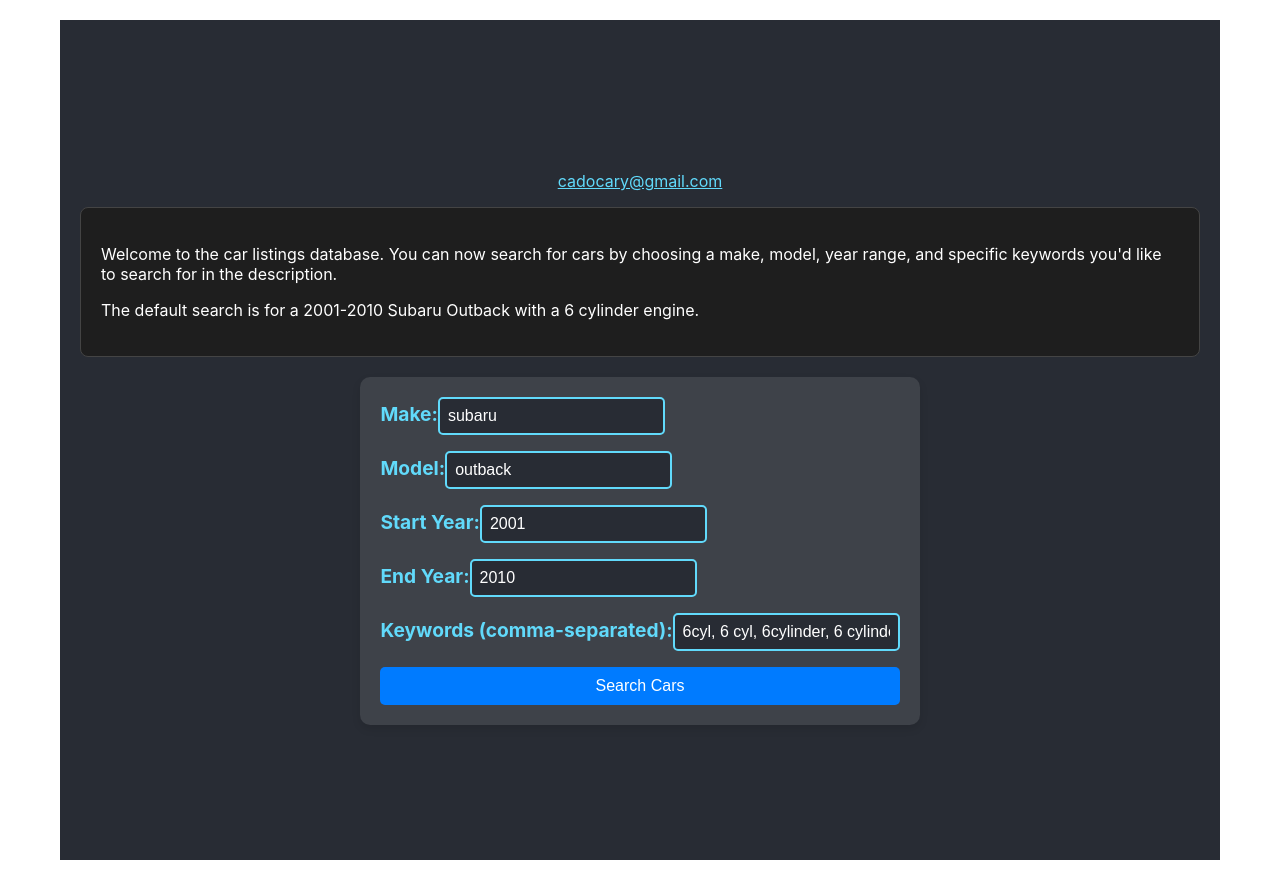
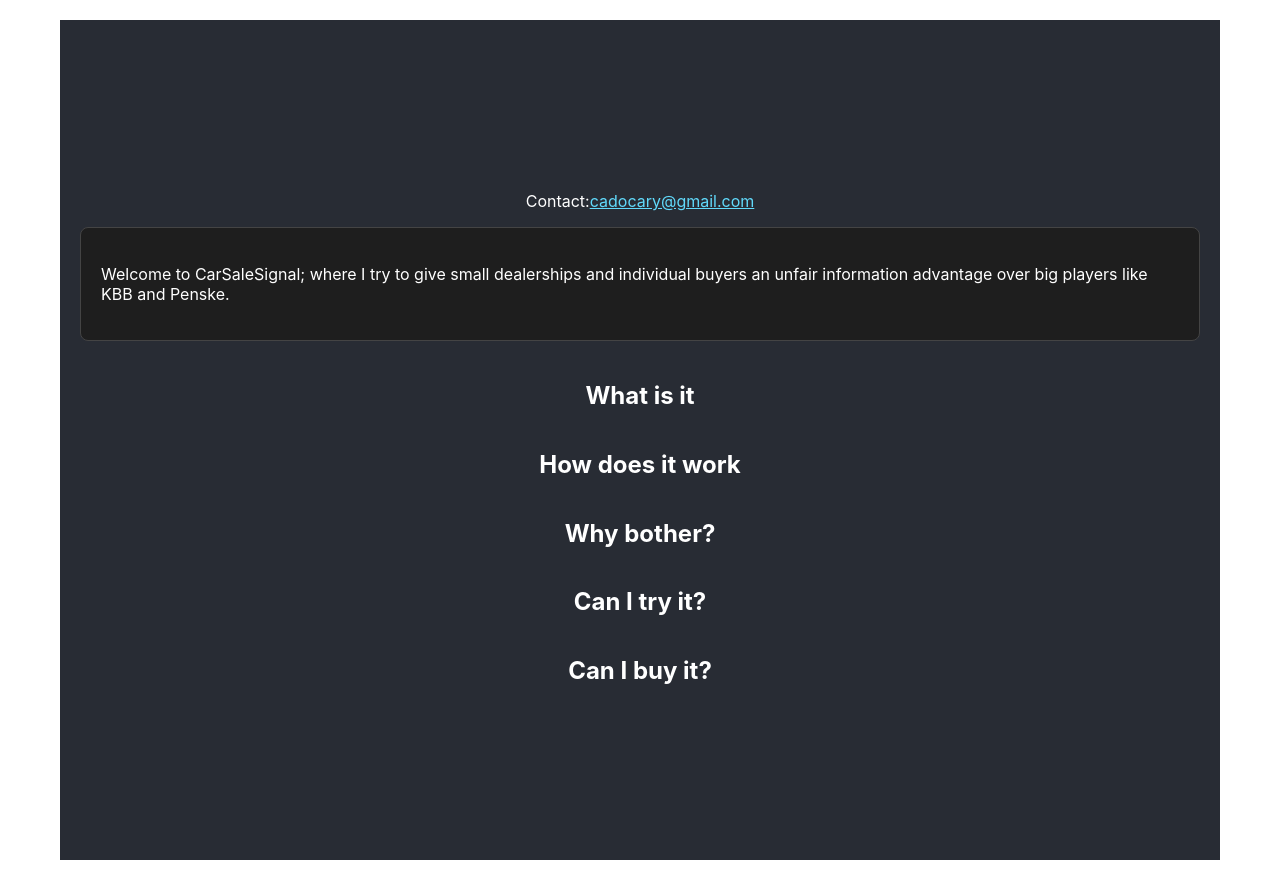
Before and after one commit to mckinlde/wheelswatcher, a React (Create React App) app in the folder wheelswatcher/: page / in a window 1280 px wide. Built offline with nearby package versions, Linux system fonts and the light colour scheme.

Commit message:
Update App.js
add dropdowns

```diff
--- a/wheelswatcher/src/App.js
+++ b/wheelswatcher/src/App.js
@@ -6,13 +6,23 @@ import { PriceDurationGraph, OdometerTimeGraph, PriceOdometerGraph } from './2dG
 import PriceOdometerTime3DGraph from './PriceOdometerTime3DGraph';
 
 function App() {
-  const [make, setMake] = useState('subaru');
-  const [model, setModel] = useState('outback');
+  const [make, setMake] = useState('ford');
+  const [model, setModel] = useState('f150');
   const [startYear, setStartYear] = useState(2001);
   const [endYear, setEndYear] = useState(2010);
-  const [bodyTerms, setBodyTerms] = useState('6cyl, 6 cyl, 6cylinder, 6 cylinder');
+  const [bodyTerms, setBodyTerms] = useState('');
   const [results, setResults] = useState([]); // To store the query results of sold cars
   const [unsoldCars, setUnsoldCars] = useState([]);  // To store the unsold Subaru cars
+
+  // expandable sectioning
+  const [expandedSections, setExpandedSections] = useState({});
+
+  const toggleSection = (section) => {
+    setExpandedSections((prev) => ({
+      ...prev,
+      [section]: !prev[section],
+    }));
+  };
 
   // Fetch unsold cars after submit
   const fetchUnsoldCars = async (make, model, startYear, endYear, bodyTermsArray) => {
@@ -128,15 +138,103 @@ function App() {
       <div className="container">
         <header className="App-header">
           <p>
+            Contact:
             <a className="App-link" href="mailto:cadocary@gmail.com" target="_blank" rel="noopener noreferrer">
               cadocary@gmail.com
             </a>
           </p>
           <div className="intro-box">
-            <p>Welcome to the car listings database. You can now search for cars by choosing a make, model, year range, and specific keywords you'd like to search for in the description.</p>
-            <p>The default search is for a 2001-2010 Subaru Outback with a 6 cylinder engine.</p>
+            <p>Welcome to CarSaleSignal; where I try to give small dealerships and individual buyers an unfair information advantage over big players like KBB and Penske.</p>
           </div>
 
+          {/* What is it */}
+          <h2
+            className="collapsible-title"
+            onClick={() => toggleSection("What is it")}
+          >
+            <span
+              className={`carrot ${
+                expandedSections.environment ? "expanded" : ""
+              }`}
+            ></span>{" "}
+            What is it
+          </h2>
+          {expandedSections.environment && (
+            <div className="collapsible-content">
+              <p>
+                CarSaleSignal is a database of all the used car listings in America that get taken down and marked as sold by the author of the listing.  This allows small dealerships and private sellers to see what they can sell their car for based on what similar cars are actually being purchased for by private parties--not what KBB or large corporate dealerships claim.
+              </p>
+            </div>
+          )}
+
+          {/* How does it work */}
+          <h2
+            className="collapsible-title"
+            onClick={() => toggleSection("How does it work")}
+          >
+            <span
+              className={`carrot ${
+                expandedSections.environment ? "expanded" : ""
+              }`}
+            ></span>{" "}
+            How does it work
+          </h2>
+          {expandedSections.environment && (
+            <div className="collapsible-content">
+              <p>
+                CarSaleSignal works from a distributed system of computers in the cloud that collectively read all of Craigslist every night.  Imagine a hundred laptops doing this in your closet:
+              </p>
+              {/* Embed the GIF */}
+              <div style={{ textAlign: "center", marginBottom: "20px" }}>
+                <img
+                  src={`${process.env.PUBLIC_URL}/ezgif.com-gif-maker.gif`}
+                  alt="Description of the gif"
+                  style={{ maxWidth: "100%", borderRadius: "8px" }}
+                />
+              </div>
+              <p>
+                All day, all night, without stopping, and importantly without interfering with Craigslist's normal operation.  It's not entirely different than mining bitcoin, but instead of doing abstract math what these computers are doing is checking used car listings to see which get flagged as scams, which stay up forever, and which get taken down by the author and marked as sold.  By saving the listing details and the length of time it was up, CarSaleSignal builds a database of every car that sells--and the prices they sell at.
+              </p>
+            </div>
+          )}
+
+          {/* Why bother? */}
+          <h2
+            className="collapsible-title"
+            onClick={() => toggleSection("Why bother?")}
+          >
+            <span
+              className={`carrot ${
+                expandedSections.environment ? "expanded" : ""
+              }`}
+            ></span>{" "}
+            Why bother?
+          </h2>
+          {expandedSections.environment && (
+            <div className="collapsible-content">
+              <p>
+                Because trying to figure out whether or not something is a good deal is fucking frusturating!  Trade-in values all suck, and nobody trusts KBB--with good reason!  We all took 6th grade math; if you don't show your work you don't get credit.  I hate looking at an individual number without getting to see how it got there, and now I don't have to--and neither does anybody else.
+              </p>
+            </div>
+          )}
+
+          {/* Can I try it? */}
+          <h2
+            className="collapsible-title"
+            onClick={() => toggleSection("Can I try it?")}
+          >
+            <span
+              className={`carrot ${
+                expandedSections.environment ? "expanded" : ""
+              }`}
+            ></span>{" "}
+            Can I try it?
+          </h2>
+          {expandedSections.environment && (
+            <div className="collapsible-content">
+              <p>
+                Sure, fill out the form and I'll show you all the matching cars that sold in September 2014 in a neat little table--along with some fun graphs of the Prive vs Odometer vs how long the listing was up before selling.
+              </p>
               {/* Form to customize the query */}
               <form onSubmit={handleSubmit} className="search-form">
                 <label className="form-label">
@@ -176,17 +274,6 @@ function App() {
                     value={endYear}
                     onChange={(e) => setEndYear(e.target.value)}
                     className="form-input"
-              />
-            </label>
-
-            <label className="form-label">
-              Keywords (comma-separated):
-              <input
-                type="text"
-                value={bodyTerms}
-                onChange={(e) => setBodyTerms(e.target.value)}
-                className="form-input"
-                placeholder={bodyTerms}
                   />
                 </label>
 
@@ -271,6 +358,28 @@ function App() {
                   </table>
                 </div>
               )}
+            </div>
+          )}
+
+          {/* Can I buy it? */}
+          <h2
+            className="collapsible-title"
+            onClick={() => toggleSection("Can I buy it?")}
+          >
+            <span
+              className={`carrot ${
+                expandedSections.environment ? "expanded" : ""
+              }`}
+            ></span>{" "}
+            Can I buy it?
+          </h2>
+          {expandedSections.environment && (
+            <div className="collapsible-content">
+              <p>
+                Sure can.  Send me an email at cadocary@gmail.com, and for less than you expect I'll hook you up.  Whether you're a private seller who just wants to price their car, or a business that wants live updates of all the sales in their area, we'll work something out.
+              </p>
+            </div>
+          )}
         </header>
       </div>
     </div>
```
Lines whose indentation alone changed are shown as unchanged.
